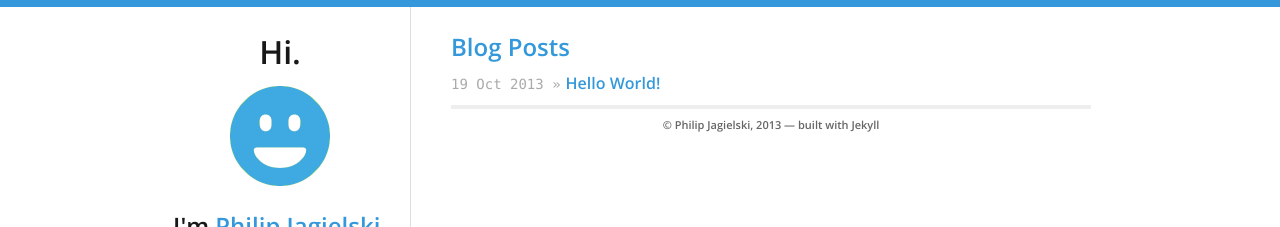
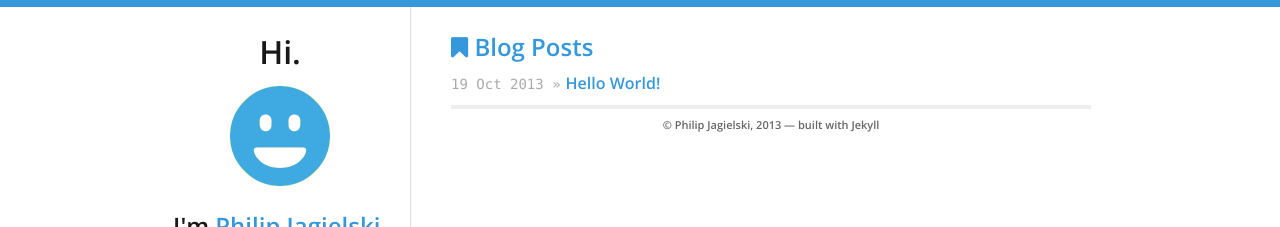
Before and after one commit to positron/philipjagielski.com, a Jekyll site: the page built from index.html, in a window 1280 px wide. Shown: the top 227 px of the page. Built offline with Jekyll 4.4.1, drawn with Linux system fonts in a browser that asks for light colours; nearby versions of some CDN libraries.

Commit message:
Forgot to fix home and bookmark icons when I was updating font-awesome

```diff
--- a/_layouts/post.html
+++ b/_layouts/post.html
@@ -5,7 +5,7 @@
 <p class="meta">
   {{ page.date | date: "%B %d, %Y" }}
   <a href="/">
-    <i class="home icon-home"></i>
+    <i class="home fa fa-home"></i>
   </a>
 </p>
 
--- a/index.html
+++ b/index.html
@@ -4,7 +4,7 @@
 ---
 
 <div id="home">
-   <h2><i class="icon-bookmark"></i> Blog Posts</h2>
+   <h2><i class="fa fa-bookmark"></i> Blog Posts</h2>
    <ul id="blog-posts" class="posts">
       {% for post in site.posts %}
          {% comment %}
```
